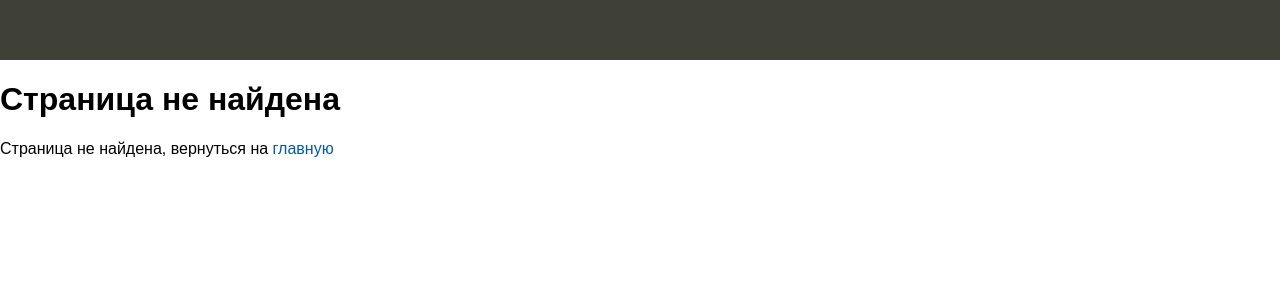
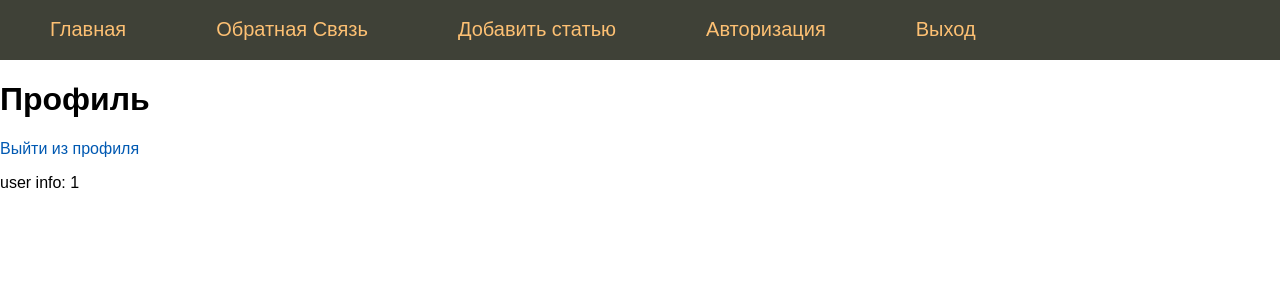
Before and after one commit to iliaman1/flask_2_try, a Flask app: page /profile in a window 1280 px wide. Shown: the top 300 px of the page. Run offline with Flask 2, Linux system fonts and the light colour scheme; a user stored in the database is signed in; data comes from the database, SQL or seed files in the repository; both versions use the stored data as it was after the commit.

Commit message:
Добавил redirect на страницу next(без авторизации) после авторизации, функционал для чекбокса заомнить меня, нынче использую UserMixin => сократил коды

```diff
--- a/UserLogin.py
+++ b/UserLogin.py
@@ -1,4 +1,6 @@
-class UserLogin():
+from flask_login import UserMixin
+
+class UserLogin(UserMixin):
     def fromDB(self, user_id, db):
         self.__user = db.getUser(user_id)
         return self
@@ -7,14 +9,5 @@ class UserLogin():
         self.__user = user
         return self
 
-    def is_authenticated(self):
-        return True
-
-    def is_active(self):
-        return True
-
-    def is_anonymous(self):
-        return False
-
     def get_id(self):
         return str(self.__user['id'])
--- a/main.py
+++ b/main.py
@@ -3,7 +3,7 @@ import os
 from flask import Flask, render_template, url_for, request, flash, session, redirect, abort, g, make_response
 from flsite import FDataBase
 from werkzeug.security import generate_password_hash, check_password_hash
-from flask_login import LoginManager, login_user, login_required
+from flask_login import LoginManager, login_user, login_required, logout_user, current_user
 from UserLogin import UserLogin
 
 # конфигурация
@@ -16,6 +16,9 @@ app.config.from_object(__name__)
 app.config.update(dict(DATABASE=os.path.join(app.root_path, 'flsite.db')))
 
 login_manager = LoginManager(app)
+login_manager.login_view = 'login'
+login_manager.login_message = "Авторизируйтесь для доступа к закрытым страницам"
+login_manager.login_message_category = "success"
 
 @login_manager.user_loader
 def load_user(user_id):
@@ -90,11 +93,11 @@ def about():
     return render_template('about.html', title="О сайте", menu=dbase.getMenu())
 
 
-@app.route("/profile/<username>")
-def profile(username):
-    if 'userLogged' not in session or session['userLogged'] != username:
-        abort(401)
-    return f"Пользователь: {username}"
+# @app.route("/profile/<username>")
+# def profile(username):
+#     if 'userLogged' not in session or session['userLogged'] != username:
+#         abort(401)
+#     return f"Пользователь: {username}"
 
 
 @app.route("/contact", methods=["POST", "GET"])
@@ -134,12 +137,16 @@ def showPost(alias):
 
 @app.route("/login", methods=["POST", "GET"])
 def login():
+    if current_user.is_authenticated:
+        return redirect(url_for('profile'))
+
     if request.method == "POST":
         user = dbase.getUserByEmail(request.form['email'])
         if user and check_password_hash(user['psw'], request.form['psw']):
             userlogin = UserLogin().create(user)
-            login_user(userlogin)
-            return redirect(url_for('index'))
+            rm = True if request.form.get('remainme') else False
+            login_user(userlogin, remember=rm)
+            return redirect(request.args.get('next') or url_for('profile'))
 
         flash("Неверная пара логин/пароль", "error")
 
@@ -174,12 +181,19 @@ def register():
     return render_template("register.html", menu=dbase.getMenu(), title="Регистрация")
 
 
+@app.route("/profile")
+@login_required
+def profile():
+    res = current_user.get_id()
+    return render_template("profile.html", menu=dbase.getMenu(), title="Профиль", info=res)
+
+
 @app.route("/logout")
+@login_required
 def logout():
-    res = make_response('Вы больше не авторизированы!')
-    res.set_cookie("logged", "", 0)
-    if session['userLogged']: del session['userLogged']
-    return res
+    logout_user()
+    flash("Вы вышли из аккаунта", "success")
+    return redirect(url_for('login'))
 
 
 @app.teardown_appcontext
--- a/templates/login.html
+++ b/templates/login.html
@@ -5,7 +5,7 @@
 {% for cat, msg in get_flashed_messages(True) %}
 <div class="flash {{cat}}">{{msg}}</div>
 {% endfor %}
-<form action="/login" method="post" class="form-contact">
+<form action="" method="post" class="form-contact">
     <p><label>Email: </label> <input type="text" name="email" value="" required /></p>
     <p><label>Пароль: </label> <input type="password" name="psw" value="" required /></p>
     <p><input type="checkbox" name="remainme" />Запомнить меня</p>
--- /dev/null
+++ b/templates/profile.html
@@ -0,0 +1,9 @@
+{% extends 'base.html' %}
+
+{% block content %}
+{{ super() }}
+    <p><a href="{{url_for('logout')}}">Выйти из профиля</a></p>
+    <p>user info: {{info}}</p>
+
+
+{% endblock %}
```
Also changed, not shown: flsite.db.
